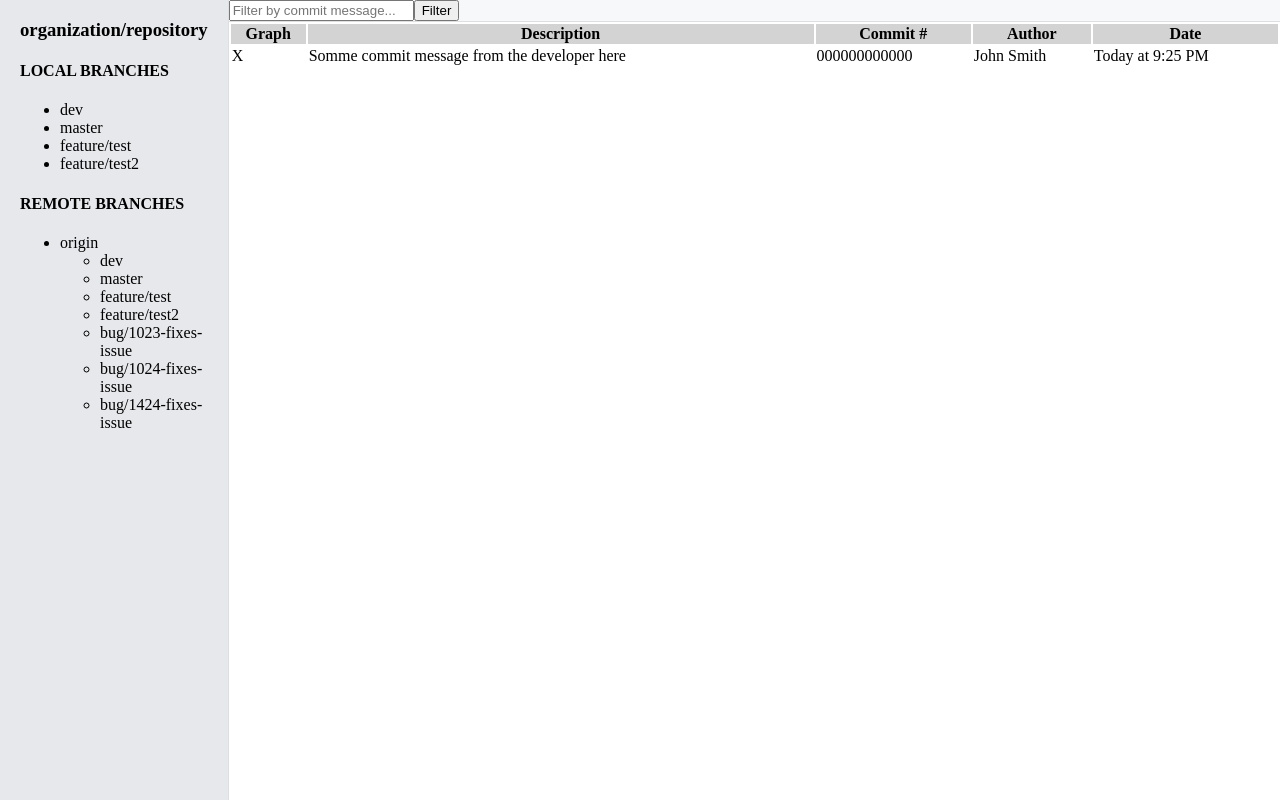
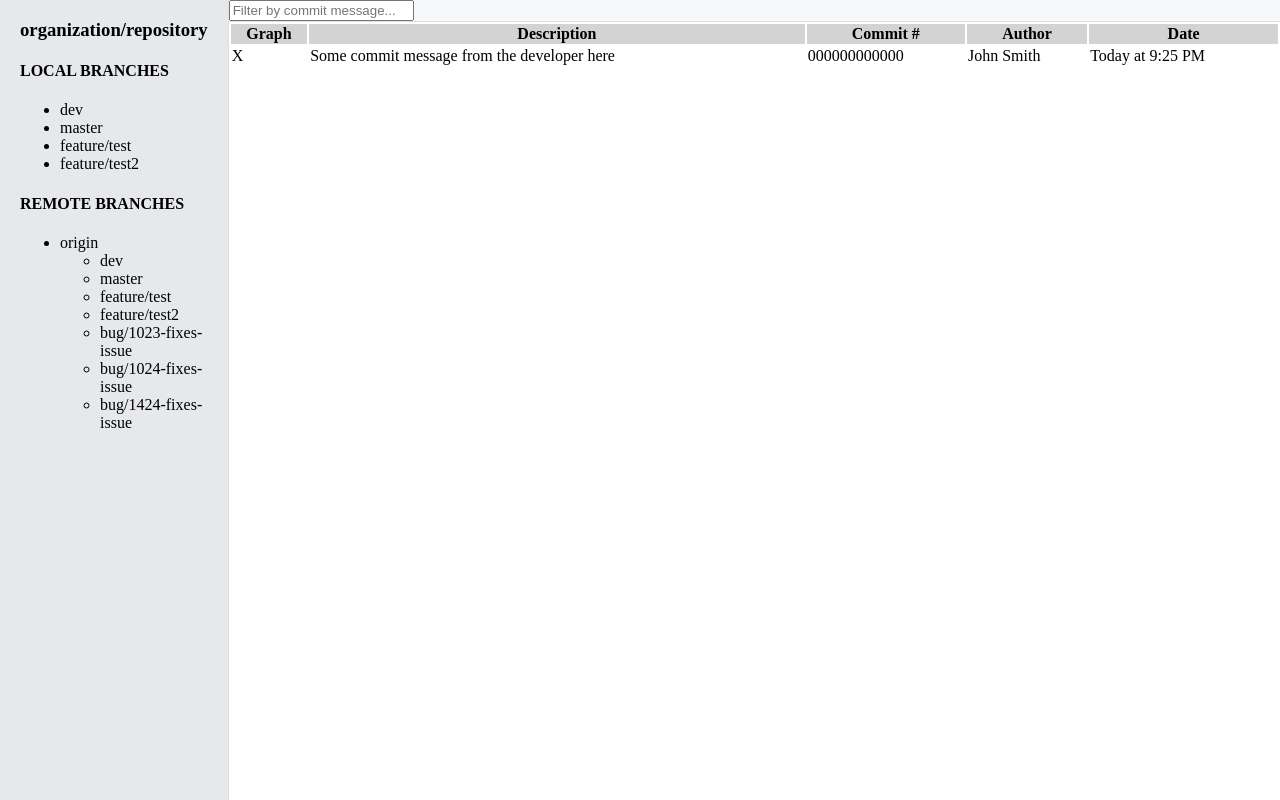
Before and after one commit to teffybiskup/commit-log, a React app: page / in a window 1280 px wide. Built offline with nearby package versions, Linux system fonts and the light colour scheme.

Commit message:
Make Filter Toolbar work to filter by commit description

```diff
--- a/src/App.tsx
+++ b/src/App.tsx
@@ -1,20 +1,24 @@
-import React from "react";
+import React, { useState } from "react";
 import CommitTable from "./components/CommitTable";
 import FilterToolbar from "./components/FilterToolbar";
 import Sidebar from "./components/SideBar";
 import "./styles/App.css";
 
 const App = () => {
+    const [commitMessageSearch, setCommitMessageSearch] = useState<string>('');
+
     return (
-        <body>
-            <div className="wrapper">
-                <Sidebar />
-                <div className="content">
-                    <FilterToolbar />
-                    <CommitTable />
-                </div>
+        <div className="wrapper">
+            <Sidebar />
+            <div className="content">
+                <FilterToolbar
+                    inputSearch={commitMessageSearch}
+                    onFilterChange={setCommitMessageSearch}
+                />
+                <CommitTable filterSearch={commitMessageSearch}/>
             </div>
-        </body>
+        </div>
     )
 }
+
 export default App;
--- a/src/components/CommitTable.tsx
+++ b/src/components/CommitTable.tsx
@@ -1,9 +1,20 @@
-import React from 'react';
+import React, { useEffect, useState } from 'react';
+import { ICommitTable, ICommit } from '../types/commit';
 import "../styles/CommitTable.css";
 
-const CommitTable = () => {
+const CommitTable = ({ filterSearch }: ICommitTable) => {
+    const [items] = useState<ICommit[]>([
+        {
+            description: "Some commit message from the developer here",
+            hash: "000000000000",
+            author: "John Smith",
+            date: "Today at 9:25 PM",
+        }
+    ]);
+
     return (
         <table className="commit-table">
+            <thead>
                 <tr className="table-header">
                     <th>Graph</th>
                     <th>Description</th>
@@ -11,13 +22,23 @@ const CommitTable = () => {
                     <th>Author</th>
                     <th>Date</th>
                 </tr>
-            <tr>
+            </thead>
+
+            <tbody>
+                {items
+                .filter(item => !filterSearch || item.description.toLowerCase().includes(filterSearch.toLowerCase()))
+                .map((item, index) => {
+                    return (
+                        <tr key={index}>
                             <td>X</td>
-                <td>Somme commit message from the developer here</td>
-                <td>000000000000</td>
-                <td>John Smith</td>
-                <td>Today at 9:25 PM</td>
+                            <td>{item.description}</td>
+                            <td>{item.hash}</td>
+                            <td>{item.author}</td>
+                            <td>{item.date}</td>
                         </tr>
+                    )
+                })}
+            </tbody>
         </table>
     );
 };
--- a/src/components/FilterToolbar.tsx
+++ b/src/components/FilterToolbar.tsx
@@ -1,11 +1,19 @@
 import React from 'react';
+import { IFilterToolbar } from '../types/filter';
+
 import "../styles/FilterToolbar.css";
+const FilterToolbar = ({ onFilterChange }: IFilterToolbar) => {
+    const handleChange = (e: React.FormEvent<HTMLInputElement>) => {
+        onFilterChange((e.target as HTMLInputElement).value);
+    };
 
-const FilterToolbar = () => {
     return (
         <div className="toolbar">
-            <input placeholder="Filter by commit message..."></input>
-            <button>Filter</button>
+            <input
+                onChange={handleChange}
+                placeholder="Filter by commit message..."
+            >
+            </input>
         </div>
     );
 };
--- /dev/null
+++ b/src/types/commit.tsx
@@ -0,0 +1,10 @@
+export interface ICommitTable {
+    filterSearch: string;
+}
+
+export interface ICommit {
+    description: string;
+    hash: string;
+    author: string;
+    date: string;
+}
--- /dev/null
+++ b/src/types/filter.tsx
@@ -0,0 +1,6 @@
+import { Dispatch, SetStateAction } from "react";
+
+export interface IFilterToolbar {
+    inputSearch: string;
+    onFilterChange(message: string): Dispatch<SetStateAction<string>> | void;
+}
```
Lines whose indentation alone changed are shown as unchanged.
